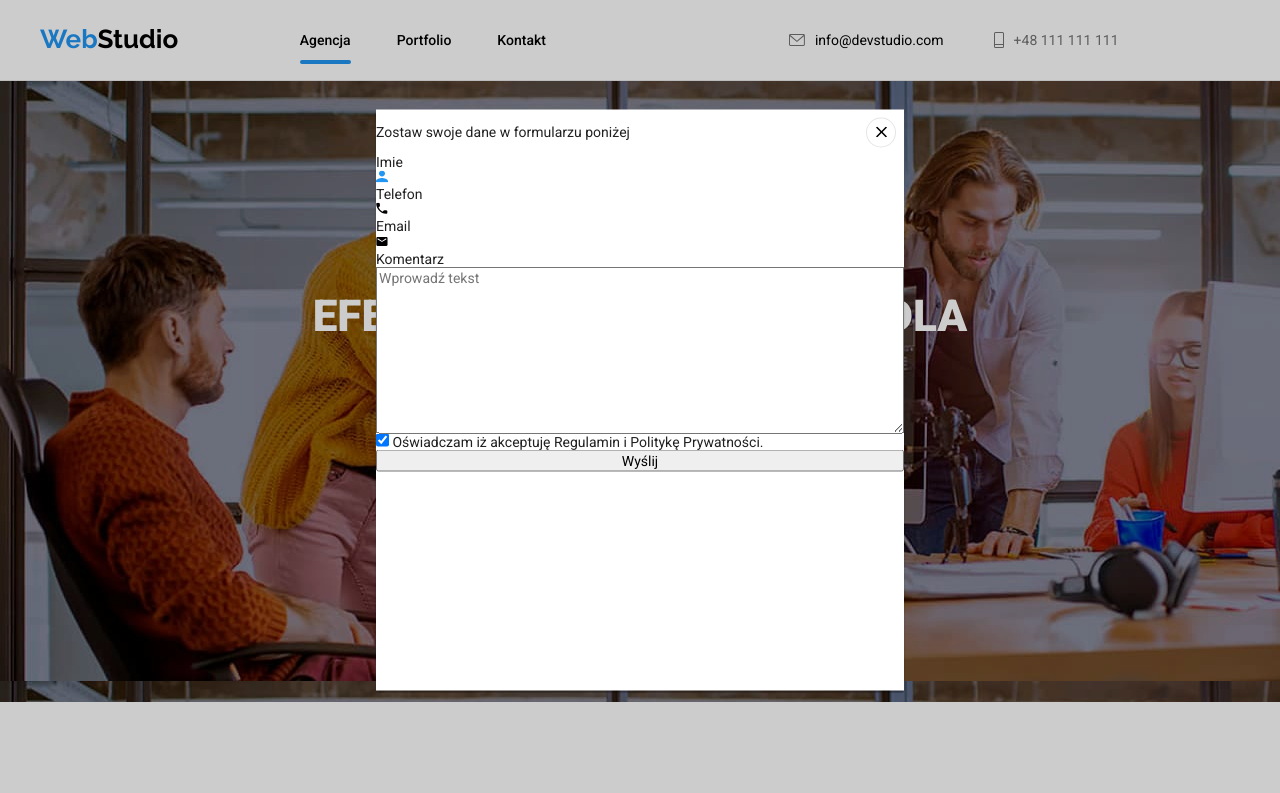
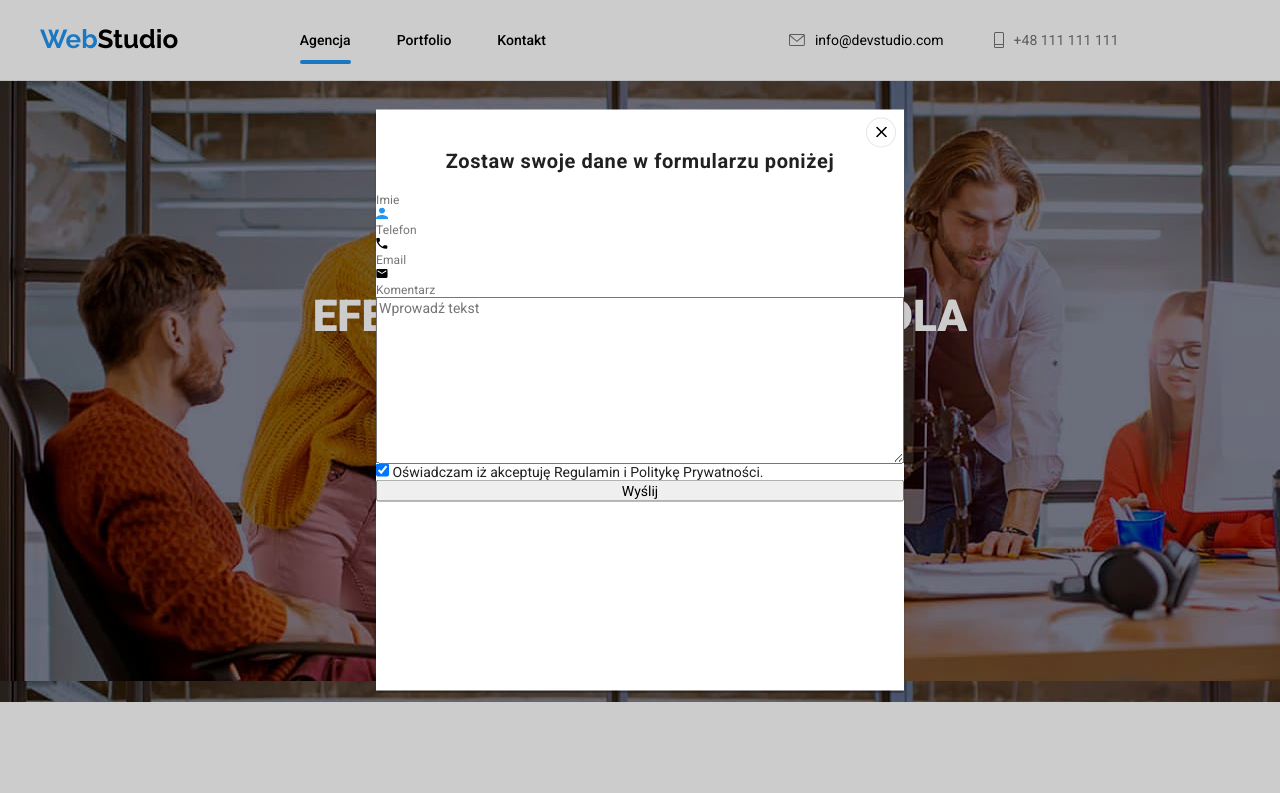
Before and after one commit to HannaRogalska/goit-markup-hw-06, a plain HTML site: page index.html in a window 1280 px wide. Both pictures are taken after a click on the button "Zamów usługe". Shown: the top 793 px of the page. Drawn offline with nearby package versions, Linux system fonts and the light colour scheme.

Commit message:
okno modalne
stylizacja okna
dodane pola

```diff
--- a/css/styles.css
+++ b/css/styles.css
@@ -687,3 +687,30 @@ footer {
   display: flex;
   flex-direction: column;
 }
+.modal-form-tittle{
+  font-style: normal;
+font-weight: 700;
+font-size: 20px;
+line-height: 23px;
+text-align: center;
+letter-spacing: 0.03em;
+color: #212121;
+margin-top: 40px;
+margin-inline: 40px ;
+}
+.modal-form-text{
+  font-style: normal;
+font-weight: 400;
+font-size: 12px;
+line-height: 14px;
+letter-spacing: 0.01em;
+color: #757575;
+}
+.textarea-text placeholder{
+  font-style: normal;
+font-weight: 400;
+font-size: 10px;
+line-height: 14px;
+letter-spacing: 0.01em;
+color: #757575;
+}
--- a/index.html
+++ b/index.html
@@ -415,27 +415,27 @@
           </svg>
         </button>
         <form class="modal-form">
-          <p>Zostaw swoje dane w formularzu poniżej</p>
-          <label for="user_name">Imie</label>
+          <p class="modal-form-tittle">Zostaw swoje dane w formularzu poniżej</p>
+          <label for="user_name" class="modal-form-text">Imie</label>
           <iput type="text" name="name" id="user_name">
             <svg width="12" height="12">
               <use href="./images/icons.svg#icon-person"></use>
             </svg>
           </iput>
-          <label for="user_phone">Telefon</label>
+          <label for="user_phone" class="modal-form-text">Telefon</label>
           <iput type="tel" name="phone" id="user_phone">
             <svg width="12" height="12">
               <use href="./images/icons.svg#icon-phone-black"></use>
             </svg>
           </iput>
-          <label for="user_email">Email</label>
+          <label for="user_email" class="modal-form-text">Email</label>
           <iput type="email" name="email" id="user_email">
             <svg width="12" height="12">
               <use href="./images/icons.svg#icon-mail-black"></use>
             </svg>
           </iput>
-          <label for="comment" >Komentarz</label>
-          <textarea name="comment" id="comment" rows="10" placeholder="Wprowadź tekst"></textarea>
+          <label for="comment" class="modal-form-text">Komentarz</label>
+          <textarea class="textarea-text"  name="comment" id="comment" rows="10" placeholder="Wprowadź tekst"></textarea>
           <label>
             <input type="checkbox" name="oswiadczenia" value="regulamin" checked />
             Oświadczam iż akceptuję Regulamin i Politykę Prywatności.
```
